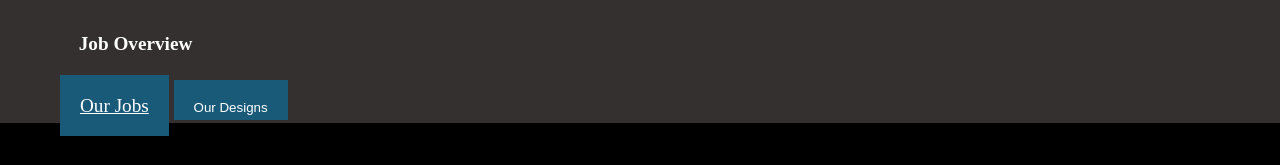
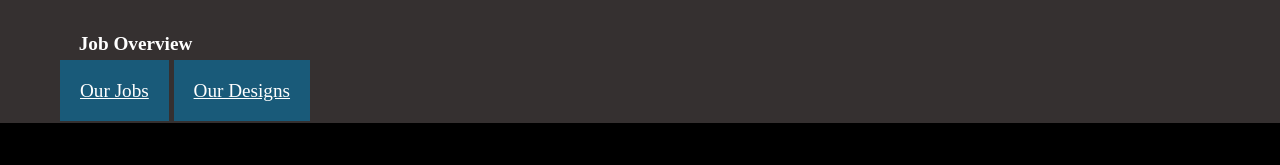
Before and after one commit to OSEJOVI/joviquestporfolio, a plain HTML site: page index.html in a window 1280 px wide. Shown: the part 787-952 px from the top of the page. Drawn offline with Linux system fonts and the light colour scheme.

Commit message:
Update index.html

```diff
--- a/index.html
+++ b/index.html
@@ -47,7 +47,7 @@
             <h1>Job Overview</h1>
         </div>
         <a href="https://osejovitechnicalpage.netlify.app" target="_blank"<button type="submit" class="button_1">Our Jobs</button></a>
-        <button type="submit" class="button_1">Our Designs</button>
+        <a href="https://https://osejoviproject1.netlify.app" target="_blank"<button type="submit" class="button_1">Our Designs</button></a>
     </section>
    </div>
 </section>
```
